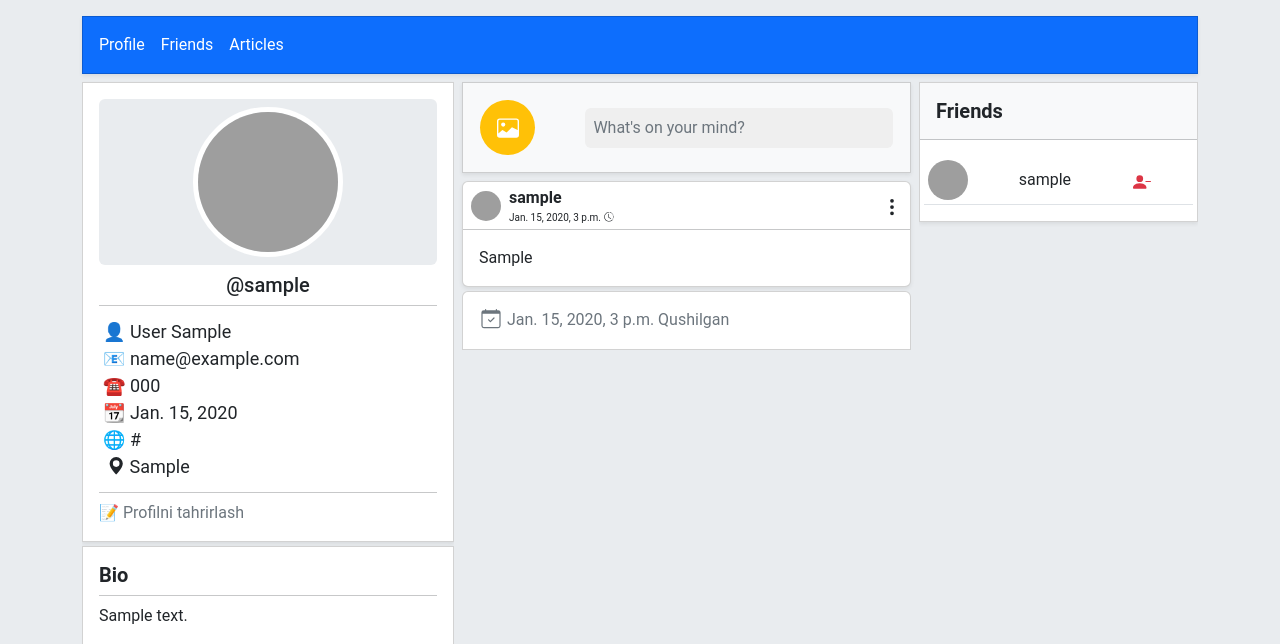
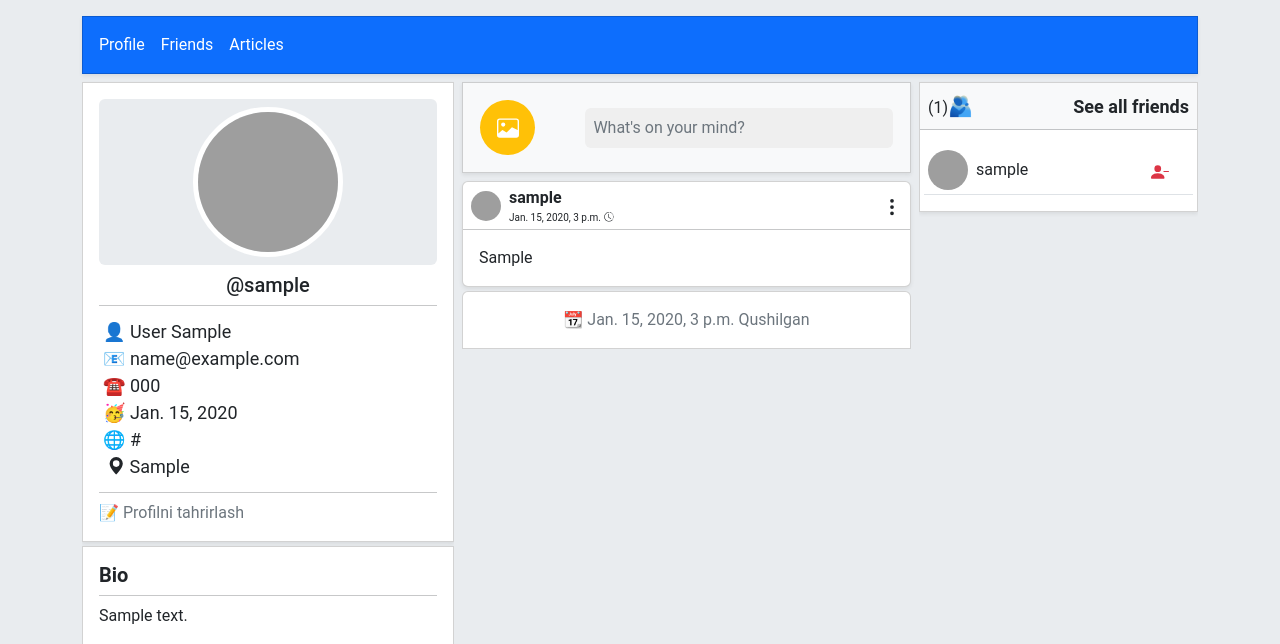
Before and after one commit to Shaxzodb/Educational-Platform, a Django app: a page that uses Templates/account/profile.html in a window 1280 px wide. Shown: the part 56-700 px from the top of the page. Run offline with Django 4.2, Linux system fonts and the light colour scheme; a user stored in the database is signed in; tables that the repository leaves empty hold one stand-in row (values such as "Sample post"); some libraries are stand-ins or nearby versions; grey boxes are pictures that could not be loaded.

Commit message:
add Friends

```diff
--- a/Templates/account/profile.html
+++ b/Templates/account/profile.html
@@ -147,14 +147,30 @@
             <a class="me-3 m-0 nav-link" href="#">Friends</a>
             <a class="m-0 nav-link" href="#">Articles</a>
           </div>
+
           {% if object.user.id != user.id %}
+          <form action={% url 'friend' object.slug%} method="post" >
+            {% csrf_token %}
+            {% if friend_config %}
+
+              <button class="btn px-2 btn-primary-emphasis p-1">
+                <svg xmlns="http://www.w3.org/2000/svg" width="26" height="26" fill="currentColor" class="bi bi-person-dash-fill" viewBox="0 0 16 16">
+                  <path fill-rule="evenodd" d="M11 7.5a.5.5 0 0 1 .5-.5h4a.5.5 0 0 1 0 1h-4a.5.5 0 0 1-.5-.5z"/>
+                  <path d="M1 14s-1 0-1-1 1-4 6-4 6 3 6 4-1 1-1 1H1zm5-6a3 3 0 1 0 0-6 3 3 0 0 0 0 6z"/>
+                </svg>
+              </button>
+
+            {% else %}
               <button class='btn px-2 btn-primary-emphasis p-1'>
 
-            <svg xmlns="http://www.w3.org/2000/svg" width="26" height="26" fill="currentColor" class="bi bi-person-plus-fill" viewBox="0 0 16 20">
+                <svg xmlns="http://www.w3.org/2000/svg" width="26" height="26" fill="currentColor" class="bi bi-person-plus-fill" viewBox="0 0 16 16">
                   <path d="M1 14s-1 0-1-1 1-4 6-4 6 3 6 4-1 1-1 1H1zm5-6a3 3 0 1 0 0-6 3 3 0 0 0 0 6z"/>
                   <path fill-rule="evenodd" d="M13.5 5a.5.5 0 0 1 .5.5V7h1.5a.5.5 0 0 1 0 1H14v1.5a.5.5 0 0 1-1 0V8h-1.5a.5.5 0 0 1 0-1H13V5.5a.5.5 0 0 1 .5-.5z"/>
                 </svg>
                 </button>
+            {% endif %}
+        </form>
+
           {% endif %}
 
         </div>
@@ -248,7 +264,7 @@
                   {{object.phone}}</p>
                 {% endif %} {% if object.birth_date %}
                 <p style="font-size: 18px" class="card-text m-0">
-                  📆
+                  🥳
                   {{object.birth_date}}</p>
                 {% endif %} {% if object.website %}
                 <p style="font-size: 18px" class="card-text m-0">
@@ -396,7 +412,7 @@
                       </div>
                       {% endif %}
                       <div class='d-flex flex-column bd-highlight'>
-                      <b class='ps-2 p-0 m-0' style='font-size:16px'>{{object.user.username}}</b><date class='ps-2 p-0 m-0' style='font-size:10px'>{{object.created}}
+                      <p class='ps-2 fw-bold p-0 m-0' style='font-size:16px'>{{object.user.username}}</p><date class='ps-2 p-0 m-0' style='font-size:10px'>{{object.created}}
                         <svg xmlns="http://www.w3.org/2000/svg" width="12" height="12" fill="currentColor" class="bi bi-clock-history" viewBox="0 0 16 20">
                           <path d="M8.515 1.019A7 7 0 0 0 8 1V0a8 8 0 0 1 .589.022l-.074.997zm2.004.45a7.003 7.003 0 0 0-.985-.299l.219-.976c.383.086.76.2 1.126.342l-.36.933zm1.37.71a7.01 7.01 0 0 0-.439-.27l.493-.87a8.025 8.025 0 0 1 .979.654l-.615.789a6.996 6.996 0 0 0-.418-.302zm1.834 1.79a6.99 6.99 0 0 0-.653-.796l.724-.69c.27.285.52.59.747.91l-.818.576zm.744 1.352a7.08 7.08 0 0 0-.214-.468l.893-.45a7.976 7.976 0 0 1 .45 1.088l-.95.313a7.023 7.023 0 0 0-.179-.483zm.53 2.507a6.991 6.991 0 0 0-.1-1.025l.985-.17c.067.386.106.778.116 1.17l-1 .025zm-.131 1.538c.033-.17.06-.339.081-.51l.993.123a7.957 7.957 0 0 1-.23 1.155l-.964-.267c.046-.165.086-.332.12-.501zm-.952 2.379c.184-.29.346-.594.486-.908l.914.405c-.16.36-.345.706-.555 1.038l-.845-.535zm-.964 1.205c.122-.122.239-.248.35-.378l.758.653a8.073 8.073 0 0 1-.401.432l-.707-.707z"/>
                           <path d="M8 1a7 7 0 1 0 4.95 11.95l.707.707A8.001 8.001 0 1 1 8 0v1z"/>
@@ -451,11 +467,8 @@
       </div>
       {% endif %}
       <div class='card rounded-0 rounded-top mt-1'>
-        <div class='card-body text-secondary'>
-          <svg xmlns="http://www.w3.org/2000/svg" width="24" height="24" fill="currentColor" class="bi bi-calendar-check" viewBox="0 0 16 20">
-            <path d="M10.854 7.146a.5.5 0 0 1 0 .708l-3 3a.5.5 0 0 1-.708 0l-1.5-1.5a.5.5 0 1 1 .708-.708L7.5 9.793l2.646-2.647a.5.5 0 0 1 .708 0z"/>
-            <path d="M3.5 0a.5.5 0 0 1 .5.5V1h8V.5a.5.5 0 0 1 1 0V1h1a2 2 0 0 1 2 2v11a2 2 0 0 1-2 2H2a2 2 0 0 1-2-2V3a2 2 0 0 1 2-2h1V.5a.5.5 0 0 1 .5-.5zM1 4v10a1 1 0 0 0 1 1h12a1 1 0 0 0 1-1V4H1z"/>
-          </svg> {{object.user.created}} Qushilgan
+        <div class='card-body text-secondary d-flex justify-content-center'>
+          📆 {{object.user.created}} Qushilgan
         </div>
 
       </div>
@@ -464,8 +477,11 @@
     <div class="col-lg-3 pt-2 scroll overflow-auto">
 
       <div class="card rounded-0 bg-white shadow-sm" style="width: 100%">
-        <div class="row g-0 bg-light ">
-          <h5 class='p-3 m-0'><b>Friends</b></h5>
+        <div class="row g-0 bg-light">
+          <div class='d-flex justify-content-between px-2 py-2 align-items-center'>
+          <p class='p-0 m-0'>({{object.user.profile.total_friends}})<b class='' style='font-size:20px'>🫂</b></p>
+          <b class='' style='font-size:18px'>See all friends</b>
+          </div>
           <hr class="m-0"/>
           <div class="col bg-white der">
             <div class="card-body friend px-1 scroll overflow-auto ">
@@ -473,6 +489,7 @@
               <table class='w-100'>
               {% for friend in object.user.profile.friends.all %}
                   <tr class='border-bottom border-dakr border-0'>
+
                     <td class='p-1'>
                       {% if friend.profile.user_pic %}
 
@@ -529,20 +546,27 @@
                       {% endif %}
 
                     </td>
-                    <td class='p-1'>{{friend.username|slice:"0:15"}}</td>
+                    <td class='p-1 w-100'>
+                      <a class='text-dark text-decoration-none' href="{% url 'profile' friend.profile.slug %}">
+                      {{friend.username|slice:"0:15"}}
+                      </a>
+                    </td>
+
                     {% if user.is_authenticated and user.id == object.user.id%}
                     <td class='p-1'>
+                      <form class='p-0 m-0' action="{% url 'friends_remove' friend.profile.slug %}" method="post" >
+                        {% csrf_token %}
 
-                    <a
-                      style="text-decoration: none; font-size: 18px"
-                      class="me-2 text-danger"
+                            <button
+                              style="font-size: 18px"
+                              class="me-2 text-decoration-none text-danger btn border-0"
                               href=""
                               >
                               <svg xmlns="http://www.w3.org/2000/svg" width="18" height="18" fill="currentColor" class="bi bi-person-dash-fill" viewBox="0 0 16 16">
                                 <path fill-rule="evenodd" d="M11 7.5a.5.5 0 0 1 .5-.5h4a.5.5 0 0 1 0 1h-4a.5.5 0 0 1-.5-.5z"/>
                                 <path d="M1 14s-1 0-1-1 1-4 6-4 6 3 6 4-1 1-1 1H1zm5-6a3 3 0 1 0 0-6 3 3 0 0 0 0 6z"/>
                               </svg>
-                    </a>
+                            </button>
                     </td>
                     {% endif %}
                   </tr>
--- a/Users/urls.py
+++ b/Users/urls.py
@@ -1,7 +1,9 @@
 from django.urls import path
-from .views import ProfileView,user_data_save
+from .views import ProfileView,user_data_save, friends, friends_remove
 urlpatterns = [
     path('profile/<slug:slug>/', ProfileView.as_view(), name = 'profile'),
     path('profile/user-data-save/<slug:slug>/', user_data_save, name = 'save'),
+    path('friend/<slug:slug>', friends, name = 'friend'),
+    path('friend-remove/<slug:slug>', friends_remove, name = 'friends_remove'),
 
 ]
--- a/Users/views.py
+++ b/Users/views.py
@@ -10,6 +10,7 @@ from django.contrib.auth.mixins import LoginRequiredMixin, UserPassesTestMixin
 from .forms import ProfileForm
 from Posts.forms import PostForm
 from Posts.models import PostModel
+from django.http import HttpResponseRedirect
 # Create your views here
 # class ProfileView(UpdateView):
 #     model = Profile
@@ -40,9 +41,16 @@ class ProfileView(DetailView):
         user = Profile.objects.filter(slug = self.kwargs['slug'])
 
         posts = PostModel.objects.filter(user = user[0].user.id)
+
+        try:
+            my_user = Profile.objects.get(id = self.request.user.id)
+            user_friend = my_user.friends.filter(id = user[0].user.id).exists()
+        except:
+            user_friend = False
         context['form'] = ProfileForm(instance = profile)
         context['post_form'] = PostForm()
         context['posts'] = posts
+        context['friend_config'] = user_friend
         return context
     def get_queryset(self):
         return super().get_queryset().select_related('user')
@@ -55,3 +63,25 @@ def user_data_save(request, slug):
         if form.is_valid():
             form.save()
     return redirect('profile', request.user.profile.slug)
+
+@login_required()
+def friends(request, slug):
+    if request.method == 'POST':
+        user_profile = get_object_or_404(Profile, slug=slug)
+        if request.user.profile.friends.filter(id = user_profile.user.id).exists():
+            request.user.profile.friends.remove(user_profile.user)
+        else:
+            request.user.profile.friends.add(user_profile.user)
+    return HttpResponseRedirect(reverse('profile', args=[str(slug)]))
+
+@login_required()
+def friends_remove(request, slug):
+    user_profile = Profile.objects.get(slug = request.user.profile.slug)
+    if request.method == 'POST':
+
+
+        user = Profile.objects.get(slug=slug)
+        if user_profile.friends.filter(id = user.user.id).exists():
+            user_profile.friends.remove(user.user)
+
+    return HttpResponseRedirect(reverse('profile', args=[str(user_profile.user.profile.slug)]))
```
Lines whose indentation alone changed are shown as unchanged.
